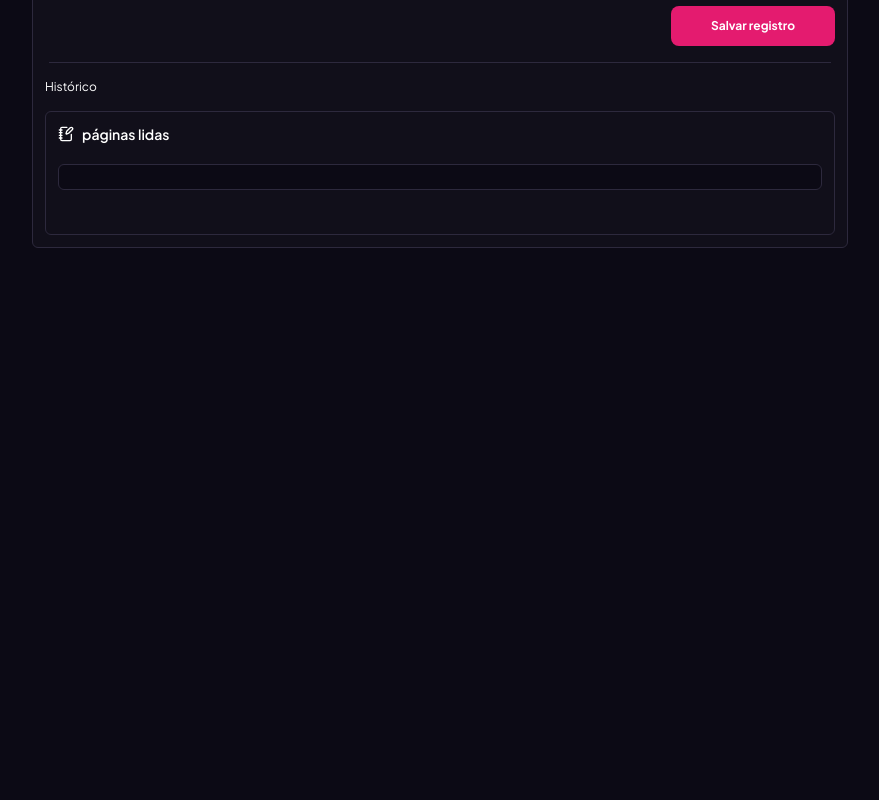
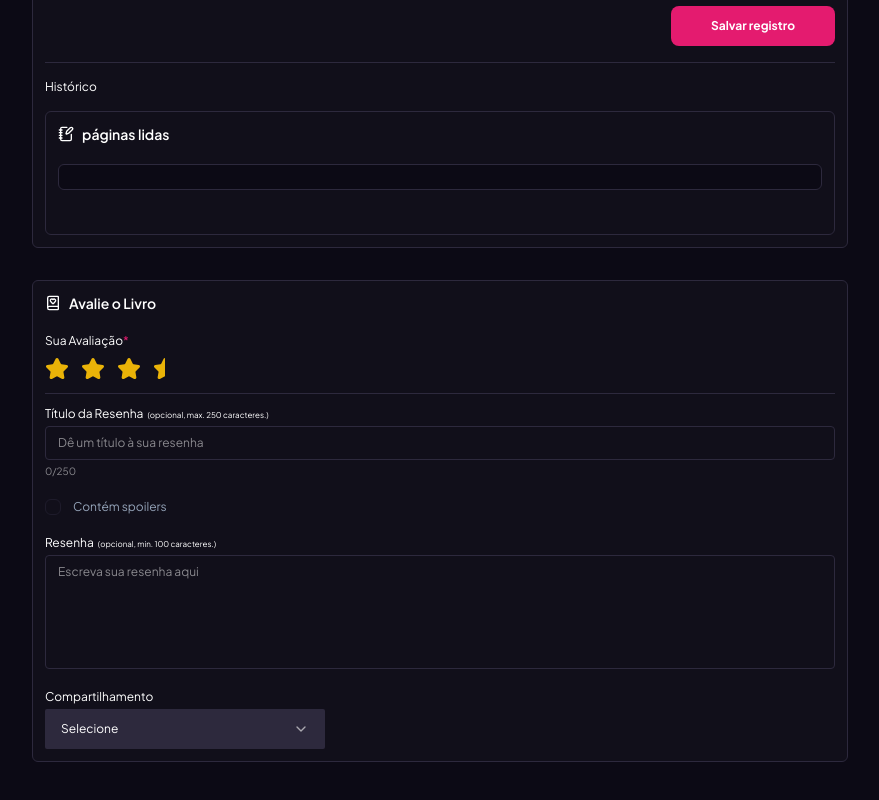
Before and after one commit to ProjetoQueroLer/queroler-frontend, a Next.js app: page /diario/1 in a window 1280 px wide. Shown: the part 919-1719 px from the top of the page, without its empty margins (200-1079 px from the left). Before the commit the page ends 1191 px from the top, so only its background shows below. Built offline with nearby package versions, Linux system fonts and the light colour scheme; no server answers.

Commit message:
feat: cria formulário de avaliação de leitura

```diff
--- a/src/app/diario/[livroId]/page.tsx
+++ b/src/app/diario/[livroId]/page.tsx
@@ -16,6 +16,7 @@ export default async function DiarioPage({
       numeroPaginas={613}
       idioma="Português"
       isbn={9788580700046}
+      rating={3.5}
     />
   );
 }
--- a/src/presentation/pages/readingDiaryForm/ReadingDiaryForm.tsx
+++ b/src/presentation/pages/readingDiaryForm/ReadingDiaryForm.tsx
@@ -4,8 +4,17 @@ import { Profile } from '@/core/domain/user/profile.enum';
 import { Input } from '@/presentation/shared/components';
 import { Header } from '@/presentation/shared/components/header/header';
 import { useUserStore } from '@/presentation/shared/lib/user-store';
-import { NotebookPen, Plus, Trash } from 'lucide-react';
+import {
+  BookHeart,
+  Check,
+  ChevronDown,
+  NotebookPen,
+  Plus,
+  Star,
+  Trash,
+} from 'lucide-react';
 import Image from 'next/image';
+import { useState } from 'react';
 
 export interface ReadingDiaryFormProps {
   livroId?: string;
@@ -17,6 +26,7 @@ export interface ReadingDiaryFormProps {
   anoPublicacao?: number | string;
   idioma?: string;
   isbn?: number | string;
+  rating?: number;
 }
 
 export function ReadingDiaryForm({
@@ -28,11 +38,19 @@ export function ReadingDiaryForm({
   anoPublicacao,
   idioma,
   isbn,
+  rating,
 }: ReadingDiaryFormProps) {
   const hoje = new Date();
   const anoLimite = hoje.getFullYear();
   const mes = String(hoje.getMonth() + 1).padStart(2, '0');
   const dia = String(hoje.getDate() - 1).padStart(2, '0');
+  const safeRating = rating ?? 0;
+  const fullStars = Math.floor(safeRating);
+  const hasHalfStar = safeRating % 1 >= 0.5;
+  const [spoiler, setSpoiler] = useState<boolean>(false);
+  const [menuOpen, setIsMenuOpen] = useState(false);
+  const [opcaoSelecionada, setOpcaoSelecionada] = useState('Selecione');
+  const [tituloResenha, setTituloResenha] = useState('');
 
   const temCapa =
     cover && cover !== 'Capa não cadastrada.' && cover.trim() !== '';
@@ -259,7 +277,7 @@ export function ReadingDiaryForm({
                 Salvar registro
               </button>
             </div>
-            <div className="mx-1 h-px bg-border" />
+            <div className="h-px bg-border" />
             <div>
               <h1 className="text-text-primary text-xs py-4">Histórico</h1>
               <div className="bg-secondary-bg border border-border rounded-md p-3">
@@ -269,9 +287,134 @@ export function ReadingDiaryForm({
                 </h2>
                 <div className="pt-3 pb-8">
                   <div className="bg-black border border-border rounded-md p-3">
-                    <p className="flex items-center gap-2 text-text-primary/40 text-sm lg:text-md font-thin">
+                    <p className="flex items-center gap-2 text-text-primary/50 text-sm lg:text-md font-thin">
                       {/*texto do comentario*/}
                     </p>
+                  </div>
+                </div>
+              </div>
+            </div>
+          </div>
+          <div className="py-5 lg:py-8">
+            <div className="bg-secondary-bg border border-border rounded-md p-3">
+              <h2 className="flex items-center gap-2 text-text-primary text-sm lg:text-md font-semibold pb-2">
+                <BookHeart size={16} /> Avalie o Livro
+              </h2>
+              <h1 className="text-text-primary text-xs pt-3 pb-2">
+                Sua Avaliação<span className="text-brand">*</span>
+              </h1>
+              <div className="flex flex-col gap-2 lg:gap-3">
+                <div className="flex items-center justify-between">
+                  <div className="flex items-center gap-3">
+                    {Array.from({ length: fullStars }).map((_, index) => (
+                      <Star
+                        key={`full-${index}`}
+                        className="w-6 h-6 text-active fill-active"
+                      />
+                    ))}
+
+                    {hasHalfStar && (
+                      <div className="relative inline-block w-6 h-6">
+                        <div className="absolute top-0 left-0 w-1/2 h-full overflow-hidden text-active">
+                          <Star className="w-6 h-6 fill-active" />
+                        </div>
+                      </div>
+                    )}
+                  </div>
+                </div>
+
+                <div className="h-px bg-border" />
+
+                <div className="flex-1 flex flex-col gap-1">
+                  <label className="text-text-primary text-xs">
+                    Título da Resenha
+                    <span className="pl-1 text-[8px]">
+                      (opcional, max. 250 caracteres.)
+                    </span>
+                  </label>
+                  <input
+                    type="text"
+                    maxLength={250}
+                    placeholder="Dê um título à sua resenha"
+                    value={tituloResenha}
+                    onChange={(e) => setTituloResenha(e.target.value)}
+                    className="w-full bg-secondary-bg border border-border rounded px-3 py-2 text-text-primary text-xs outline-none"
+                  />
+                  <span className="text-text-primary/50 text-[10px] self-start">
+                    {tituloResenha.length}/250
+                  </span>
+                  <label className="flex items-center space-x-3 py-4 text-text-secondary cursor-pointer select-none">
+                    <input
+                      type="checkbox"
+                      checked={spoiler}
+                      onChange={(e) => setSpoiler(e.target.checked)}
+                      className="sr-only"
+                    />
+
+                    <div className="flex items-center justify-center w-4 h-4 rounded-md border border-border/50">
+                      {spoiler && <Check className="w-3 h-3 stroke-3" />}
+                    </div>
+                    <span className="text-xs">Contém spoilers</span>
+                  </label>
+
+                  <label className="text-text-primary text-xs">
+                    Resenha
+                    <span className="pl-1 text-[8px]">
+                      (opcional, min. 100 caracteres.)
+                    </span>
+                  </label>
+                  <textarea
+                    data-testid="input-comentarios"
+                    placeholder="Escreva sua resenha aqui"
+                    rows={6}
+                    className="w-full bg-secondary-bg border border-border rounded px-2 py-1 lg:px-3 lg:py-2 text-text-primary text-xs outline-none resize-none"
+                    id="ano-de-publicacao"
+                  />
+                  <h1 className="text-text-primary text-xs pt-4">
+                    Compartilhamento
+                  </h1>
+                  <div className="flex flex-col lg:flex-row lg:flex-wrap justify-start gap-2">
+                    <div className="relative w-full lg:w-auto">
+                      <button
+                        data-testid="btn-add-lista"
+                        onClick={() => setIsMenuOpen(!menuOpen)}
+                        className="w-full lg:w-70 flex items-center justify-between lg:mr-6 px-4 py-3 text-xs rounded-xs transition-opacity duration-200 text-white hover:brightness-110 cursor-pointer bg-border"
+                      >
+                        {opcaoSelecionada}
+                        <ChevronDown
+                          size={16}
+                          className="text-text-primary/60"
+                        />
+                      </button>
+
+                      {menuOpen && (
+                        <div className="absolute left-0 mt-2 w-full lg:w-max bg-card-bg border border-border rounded-lg shadow-lg z-50">
+                          <button
+                            data-testid="profile-button"
+                            onClick={() => {
+                              setOpcaoSelecionada('Resenha pública');
+                              setIsMenuOpen(false);
+                            }}
+                            className="w-full flex items-center gap-2 px-4 py-3 text-sm text-text-primary hover:text-brand"
+                          >
+                            Resenha pública
+                          </button>
+                          <div className="mx-4 h-px bg-border" />
+                          <div className="cursor-pointer">
+                            <button
+                              data-testid="profile-button"
+                              onClick={() => {
+                                setOpcaoSelecionada('Resenha privada');
+                                setIsMenuOpen(false);
+                              }}
+                              className="w-full flex items-center gap-2 px-4 py-3 text-sm text-text-primary hover:text-brand"
+                            >
+                              Resenha privada
+                            </button>
+                          </div>
+                        </div>
+                      )}
+                    </div>
                   </div>
                 </div>
               </div>
```
